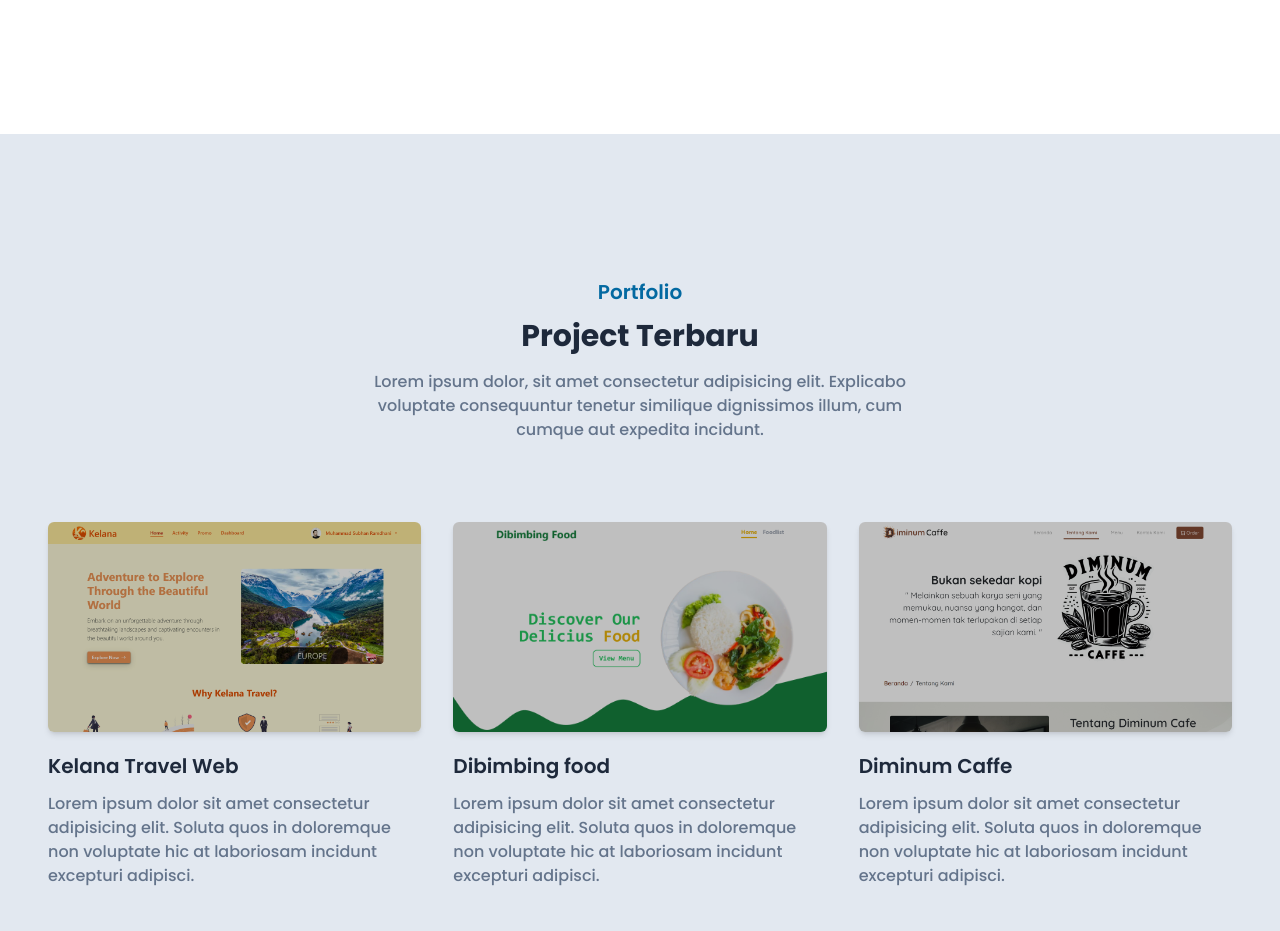
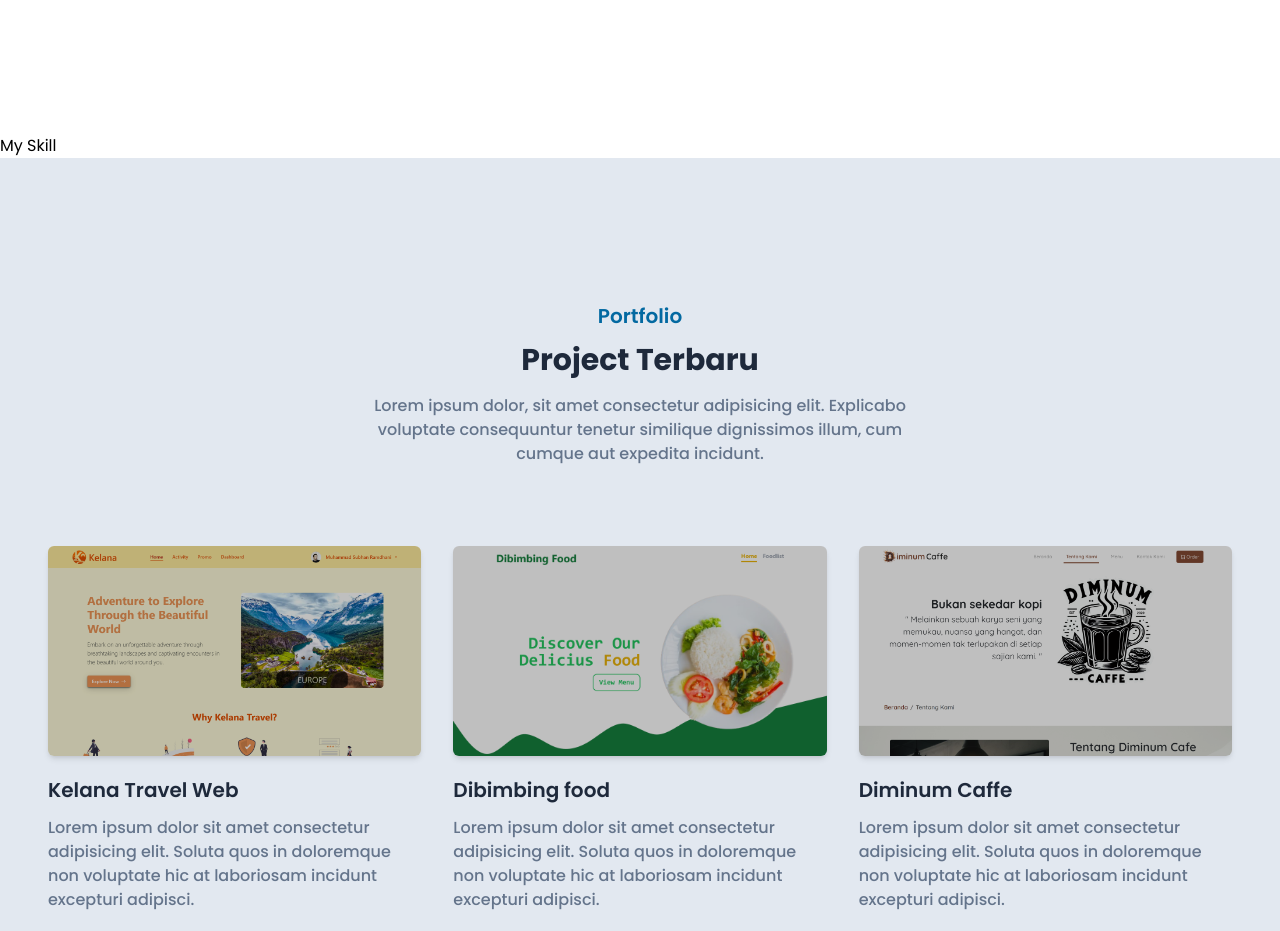
Before and after one commit to danimisme/portfolio, a React (Vite) app: page / in a window 1280 px wide. Shown: the part 1120-2051 px from the top of the page. Built offline with nearby package versions, Linux system fonts and the light colour scheme.

Commit message:
create skill section

```diff
--- a/src/App.jsx
+++ b/src/App.jsx
@@ -1,4 +1,5 @@
 import "./App.css";
+import SkillSection from "./components/Elements/SkillSection";
 import AboutSection from "./components/Fragments/AboutSection";
 import DottedBackground from "./components/Fragments/DottedBackground";
 import HeroSection from "./components/Fragments/HeroSection";
@@ -13,6 +14,7 @@ function App() {
         <HeroSection />
       </DottedBackground>
       <AboutSection />
+      <SkillSection />
       <PortFolioSection />
     </>
   );
--- /dev/null
+++ b/src/components/Elements/SkillSection.jsx
@@ -0,0 +1,7 @@
+export default function SkillSection() {
+  return (
+    <section>
+      <h1>My Skill</h1>
+    </section>
+  );
+}
```
